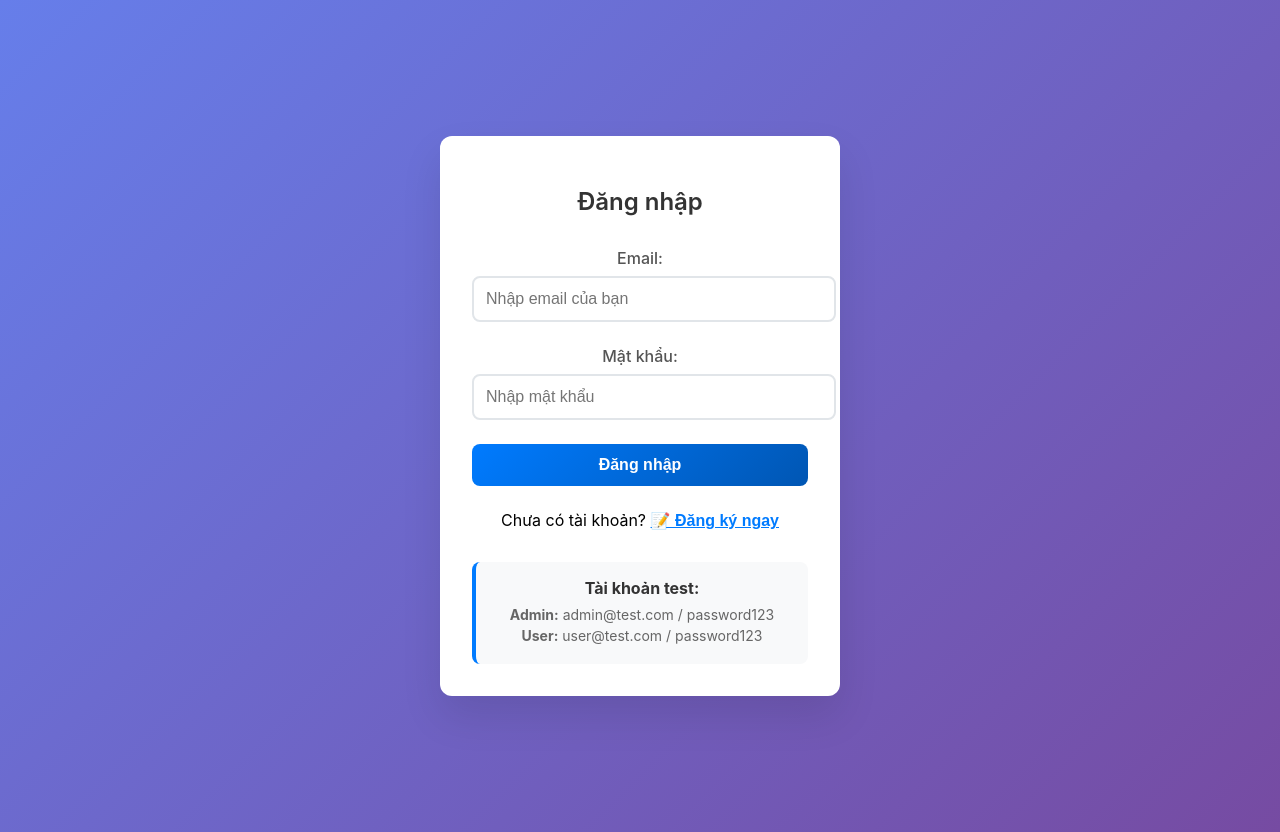
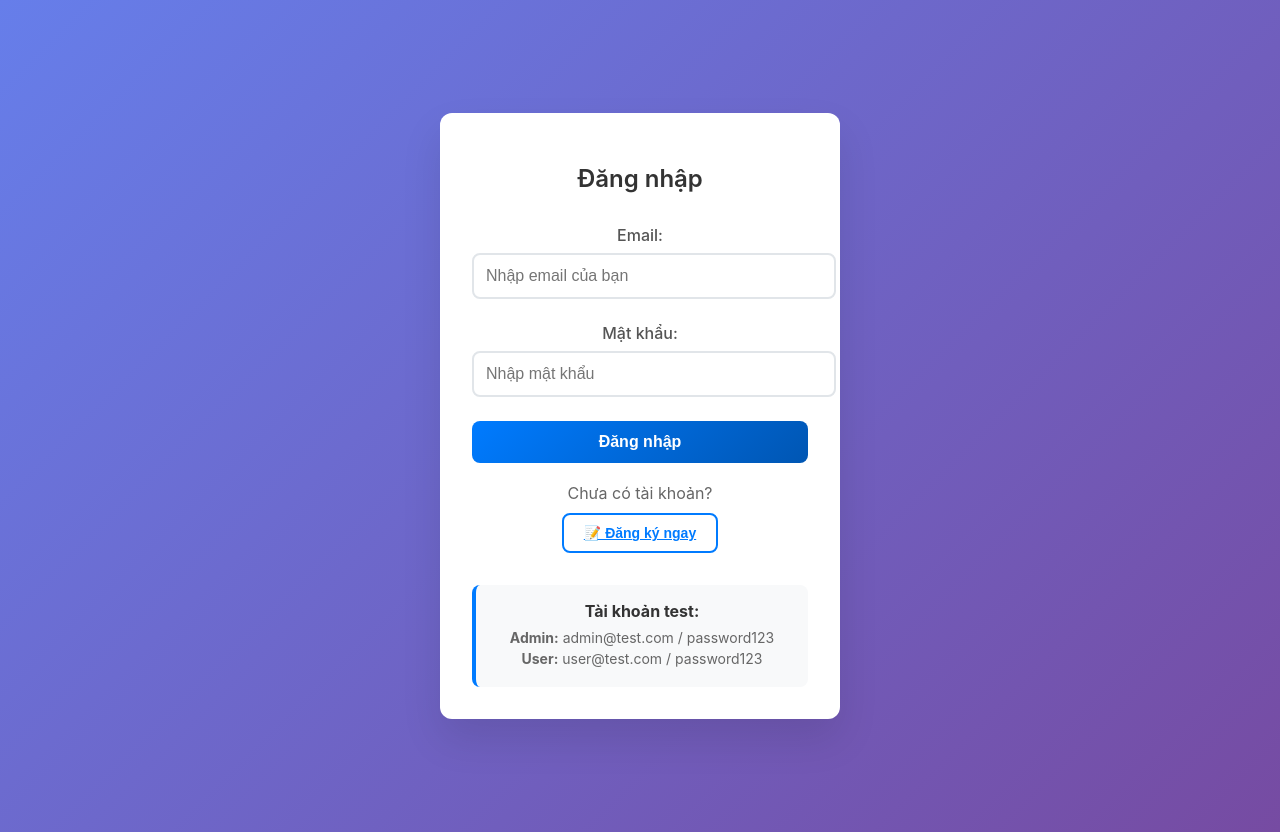
Before and after one commit to danhhungthaii/group-4--project, a React (Create React App) app in the folder frontend/: page /login in a window 1280 px wide. Built offline with nearby package versions, Linux system fonts and the light colour scheme; no server answers.

Commit message:
Fix: Make register button more visible with enhanced styling and layout

```diff
--- a/frontend/src/pages/LoginPage.jsx
+++ b/frontend/src/pages/LoginPage.jsx
@@ -184,23 +184,37 @@ const LoginPage = () => {
             </button>
           </form>
 
-          <div className="login-links">
-            <p>
-              {isRegister ? 'Đã có tài khoản?' : 'Chưa có tài khoản?'}{' '}
+          <div className="login-links" style={{ marginTop: '20px', textAlign: 'center' }}>
+            <p style={{ marginBottom: '10px', color: '#666' }}>
+              {isRegister ? 'Đã có tài khoản?' : 'Chưa có tài khoản?'}
+            </p>
             <button
               type="button"
               className="link-button"
               onClick={toggleMode}
               disabled={isLoading}
               style={{
+                background: 'none',
+                border: '2px solid #007bff',
                 color: '#007bff',
-                  textDecoration: 'underline',
-                  fontWeight: 'bold'
+                padding: '10px 20px',
+                borderRadius: '8px',
+                cursor: 'pointer',
+                fontWeight: 'bold',
+                fontSize: '14px',
+                transition: 'all 0.3s ease'
+              }}
+              onMouseOver={(e) => {
+                e.target.style.background = '#007bff';
+                e.target.style.color = 'white';
+              }}
+              onMouseOut={(e) => {
+                e.target.style.background = 'none';
+                e.target.style.color = '#007bff';
               }}
             >
               {isRegister ? '🔐 Đăng nhập ngay' : '📝 Đăng ký ngay'}
             </button>
-            </p>
           </div>
 
           {!isRegister && (
```
Lines whose indentation alone changed are shown as unchanged.
